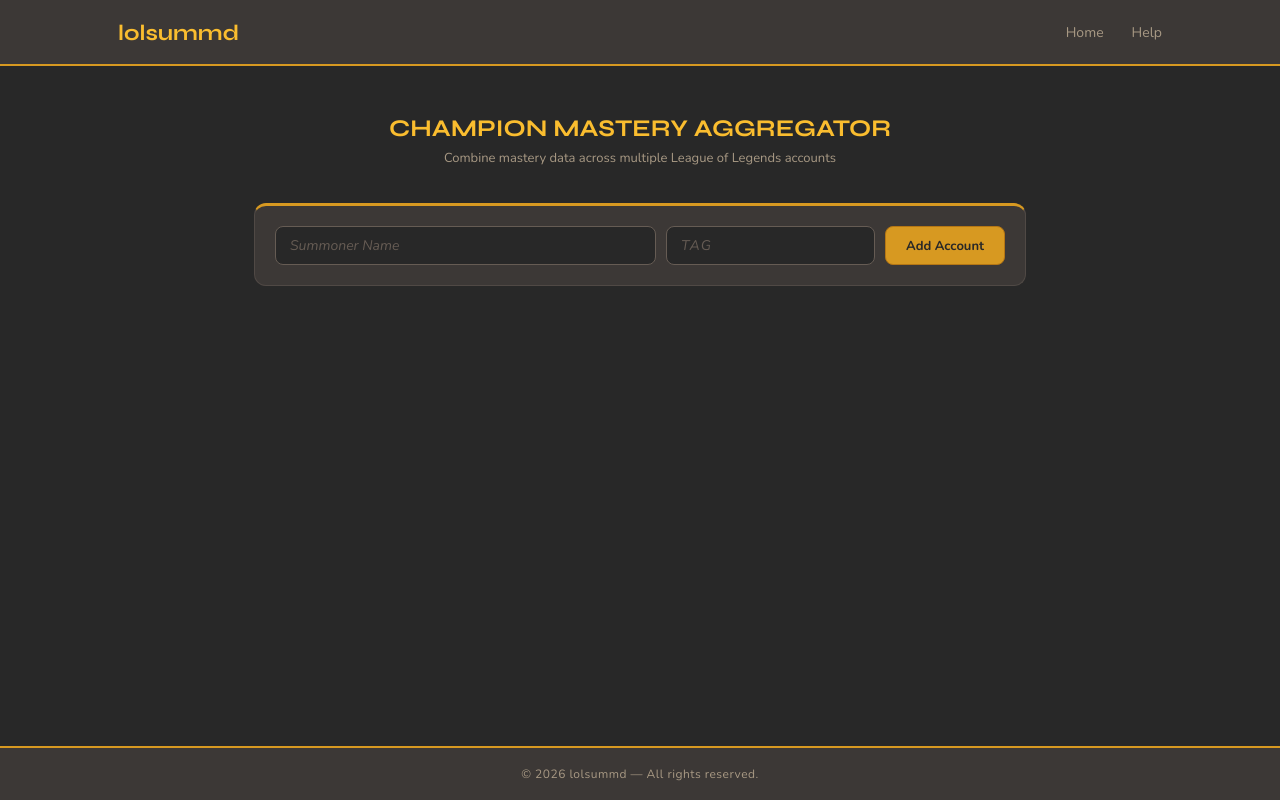
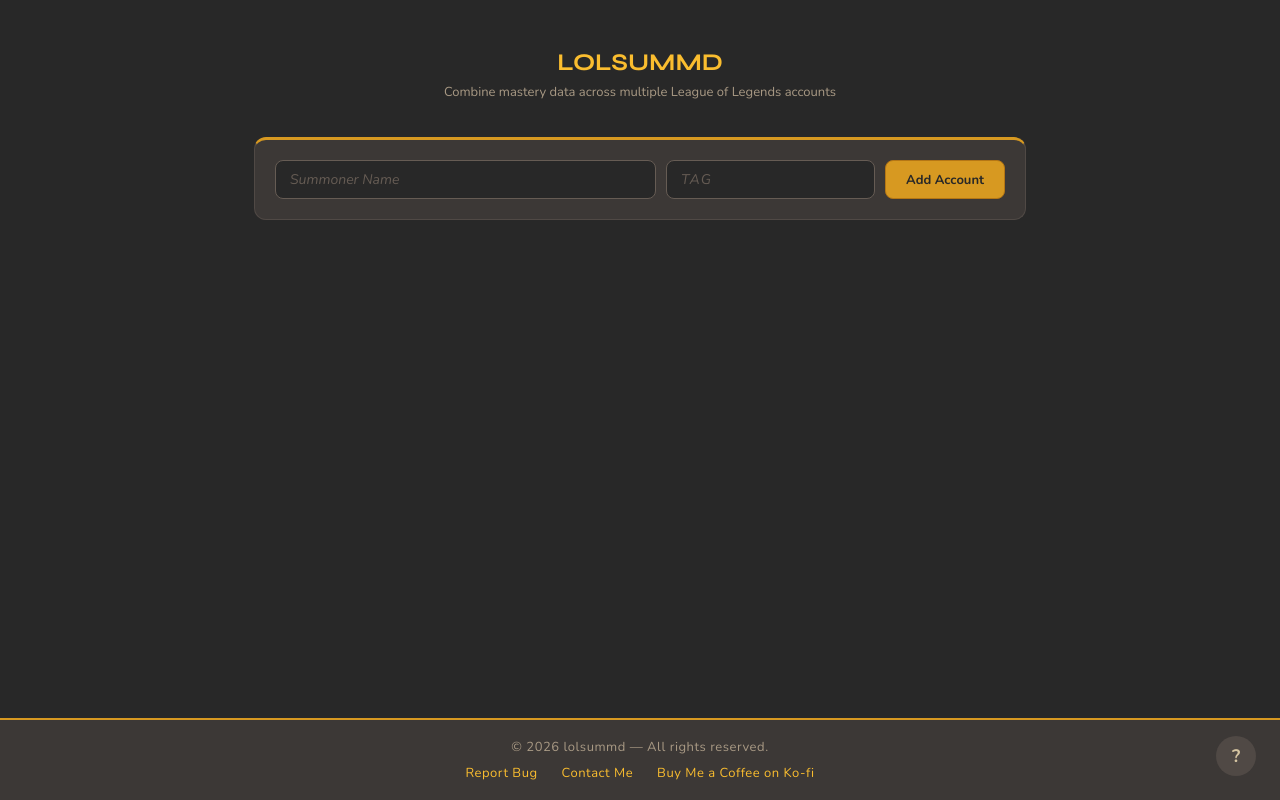
Before and after one commit to hutnerr/lolsummd, a Flask app: page / in a window 1280 px wide. Run offline with Flask 3, Linux system fonts and the light colour scheme.

Commit message:
got rid of the help page and added a help button

```diff
--- a/static/style.css
+++ b/static/style.css
@@ -212,7 +212,19 @@
   padding: 18px 24px;
   text-align: center;
 }
-footer p { font-size: 12px; color: var(--fg3); letter-spacing: 0.04em; }
+footer p { font-size: 13px; color: var(--fg3); letter-spacing: 0.04em; }
+
+footer .footer-links {
+  list-style: none;
+  display: flex;
+  justify-content: center;
+  gap: 24px;
+  flex-wrap: wrap;
+}
+footer .footer-links li p { margin: 0; }
+footer .footer-links li a { color: var(--yellow); }
+footer .footer-links li a:hover { color: var(--fg); }
+footer .footer-links li a:active { color: var(--yellow-d); }
 
 /* Utility */
 .centered { display: flex; justify-content: center; align-items: center; }
--- a/templates/base.html
+++ b/templates/base.html
@@ -7,16 +7,6 @@
   <link rel="stylesheet" href="{{ url_for('static', filename='style.css') }}">
 </head>
 <body>
-  <header>
-    <nav>
-      <h1 id="title"><a href="/">lolsummd</a></h1>
-      <ul id="header-navbar-ul">
-        <li><a href="/">Home</a></li>
-        <li><a href="/help">Help</a></li>
-      </ul>
-    </nav>
-  </header>
-
   <main>
     <div class="container">
       {% block content %}{% endblock %}
@@ -24,7 +14,12 @@
   </main>
 
   <footer>
-    <p>&copy; 2026 lolsummd — All rights reserved.</p>
+    <p style="margin-bottom: 8px;">&copy; 2026 lolsummd — All rights reserved.</p>
+    <ul class="footer-links">
+      <li><p><a href="https://github.com/hutnerr/lolsummd/issues">Report Bug</a></p></li>
+      <li><p><a href="https://www.hunter-baker.com/pages/nav/contact.html">Contact Me</a></p></li>
+      <li><p><a href="https://ko-fi.com/S6S71TM9XT" target="_blank" rel="noopener noreferrer">Buy Me a Coffee on Ko-fi</a></p></li>
+    </ul>
   </footer>
 </body>
 </html>
--- a/templates/index.html
+++ b/templates/index.html
@@ -1,9 +1,87 @@
 {% extends "base.html" %}
-{% block title %}lolsummd — Champion Mastery{% endblock %}
+{% block title %}lolsummd{% endblock %}
 {% block content %}
 
+<style>
+  /* Help Button */
+  .help-btn {
+    position: fixed;
+    bottom: 24px;
+    right: 24px;
+    width: 40px;
+    height: 40px;
+    border-radius: 50%;
+    border: none;
+    cursor: pointer;
+    font-size: 18px;
+    font-weight: bold;
+    display: flex;
+    align-items: center;
+    justify-content: center;
+    z-index: 100;
+    transition: transform 0.15s ease, opacity 0.15s ease;
+  }
+  .help-btn:hover {
+    transform: scale(1.1);
+    opacity: 0.9;
+  }
+
+  /* Modal Overlay */
+  .modal-overlay {
+    display: none;
+    position: fixed;
+    inset: 0;
+    background: rgba(0, 0, 0, 0.6);
+    z-index: 200;
+    align-items: center;
+    justify-content: center;
+    padding: 20px;
+  }
+  .modal-overlay.active {
+    display: flex;
+  }
+
+  /* Modal Box */
+  .modal {
+    background: var(--bg, #1a1a2e);
+    border: 1px solid var(--border, rgba(255,255,255,0.12));
+    border-radius: 12px;
+    padding: 32px;
+    max-width: 560px;
+    width: 100%;
+    max-height: 85vh;
+    overflow-y: auto;
+    position: relative;
+    animation: modalIn 0.2s ease;
+  }
+  @keyframes modalIn {
+    from { opacity: 0; transform: translateY(12px) scale(0.98); }
+    to   { opacity: 1; transform: translateY(0) scale(1); }
+  }
+
+  .modal-close {
+    position: absolute;
+    top: 14px;
+    right: 16px;
+    background: none;
+    border: none;
+    font-size: 22px;
+    cursor: pointer;
+    opacity: 0.5;
+    line-height: 1;
+    padding: 4px 8px;
+    border-radius: 4px;
+    transition: opacity 0.15s;
+  }
+  .modal-close:hover { opacity: 1; }
+
+  .modal .page-heading { margin-top: 0; }
+  .modal .help-section { margin-bottom: 20px; }
+  .modal .divider { margin: 18px 0; }
+</style>
+
 <div class="page-heading">
-  <h2>Champion Mastery Aggregator</h2>
+  <h2>lolsummd</h2>
   <p>Combine mastery data across multiple League of Legends accounts</p>
 </div>
 
@@ -85,4 +163,49 @@
 <div id="output"></div>
 {% endif %}
 
+<button class="help-btn btn btn-secondary" onclick="openHelp()" aria-label="Help">?</button>
+
+<div class="modal-overlay" id="helpModal" onclick="closeOnBackdrop(event)">
+  <div class="modal" role="dialog" aria-modal="true" aria-label="Help">
+    <button class="modal-close" onclick="closeHelp()" aria-label="Close">✕</button>
+
+    <div class="page-heading">
+      <h2>Help</h2>
+      <p>Everything you need to get started</p>
+    </div>
+
+    <div class="help-section">
+      <h3>Overview</h3>
+      <p>lolsummd lets you combine the champion mastery data of multiple League of Legends accounts into one unified summary.</p>
+      <p>You can add up to 10 accounts at a time from any region.</p>
+    </div>
+
+    <div class="divider"><span>✦</span></div>
+
+    <div class="help-section">
+      <h3>Instructions</h3>
+      <p>Add accounts by entering a username and tag — for example, <span class="inline-code">SummonerName#NA1</span> becomes <span class="inline-code">SummonerName</span> and <span class="inline-code">NA1</span>.</p>
+      <p>Once you've added your accounts, click <span class="inline-label">Get Combined Mastery</span> to retrieve the aggregated data.</p>
+      <p>Remove individual accounts with the <span class="inline-label">Remove</span> button, or wipe the whole list with <span class="inline-label">Clear All</span>.</p>
+    </div>
+  </div>
+</div>
+
+<script>
+  function openHelp() {
+    document.getElementById('helpModal').classList.add('active');
+    document.body.style.overflow = 'hidden';
+  }
+  function closeHelp() {
+    document.getElementById('helpModal').classList.remove('active');
+    document.body.style.overflow = '';
+  }
+  function closeOnBackdrop(e) {
+    if (e.target === document.getElementById('helpModal')) closeHelp();
+  }
+  document.addEventListener('keydown', e => {
+    if (e.key === 'Escape') closeHelp();
+  });
+</script>
+
 {% endblock %}
```
